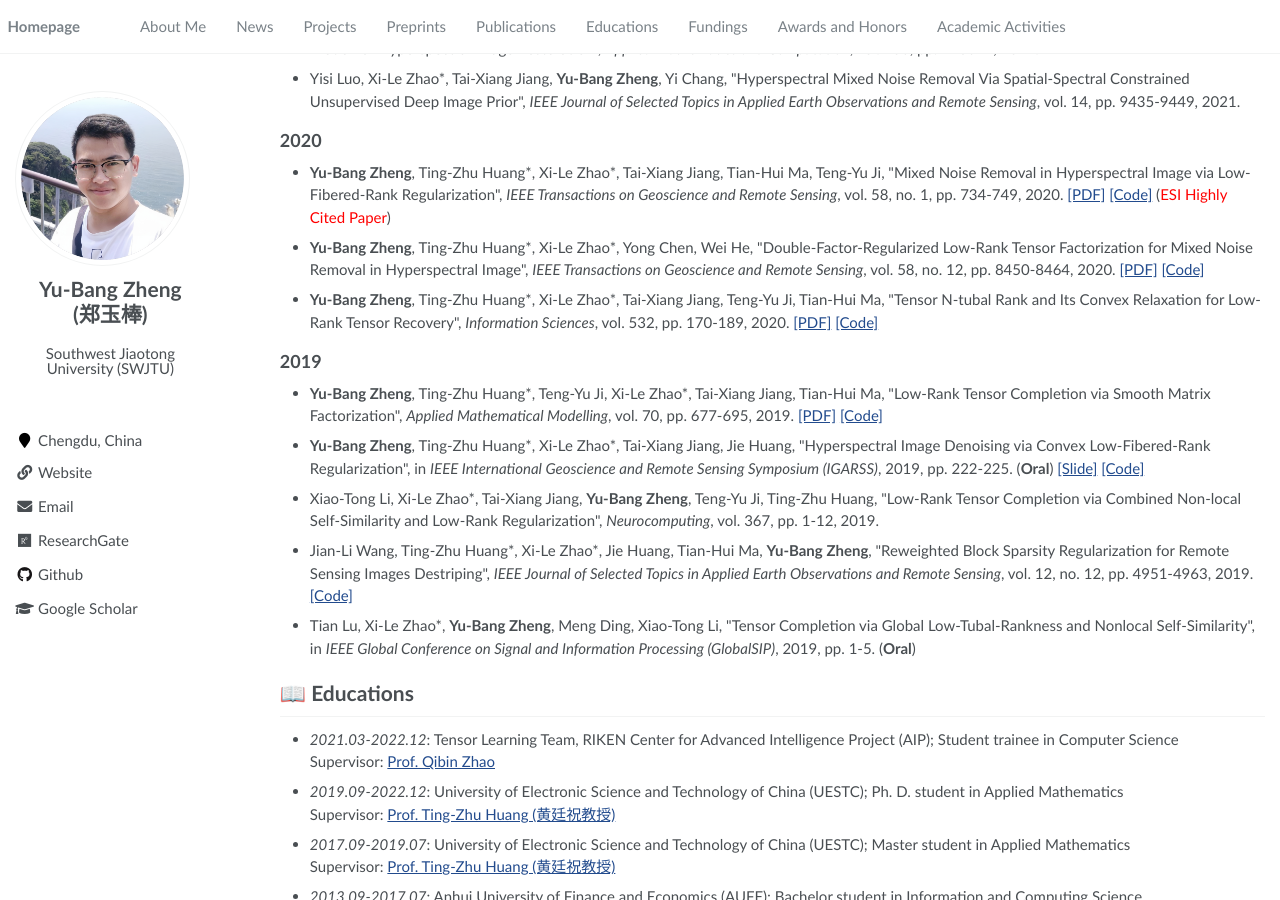
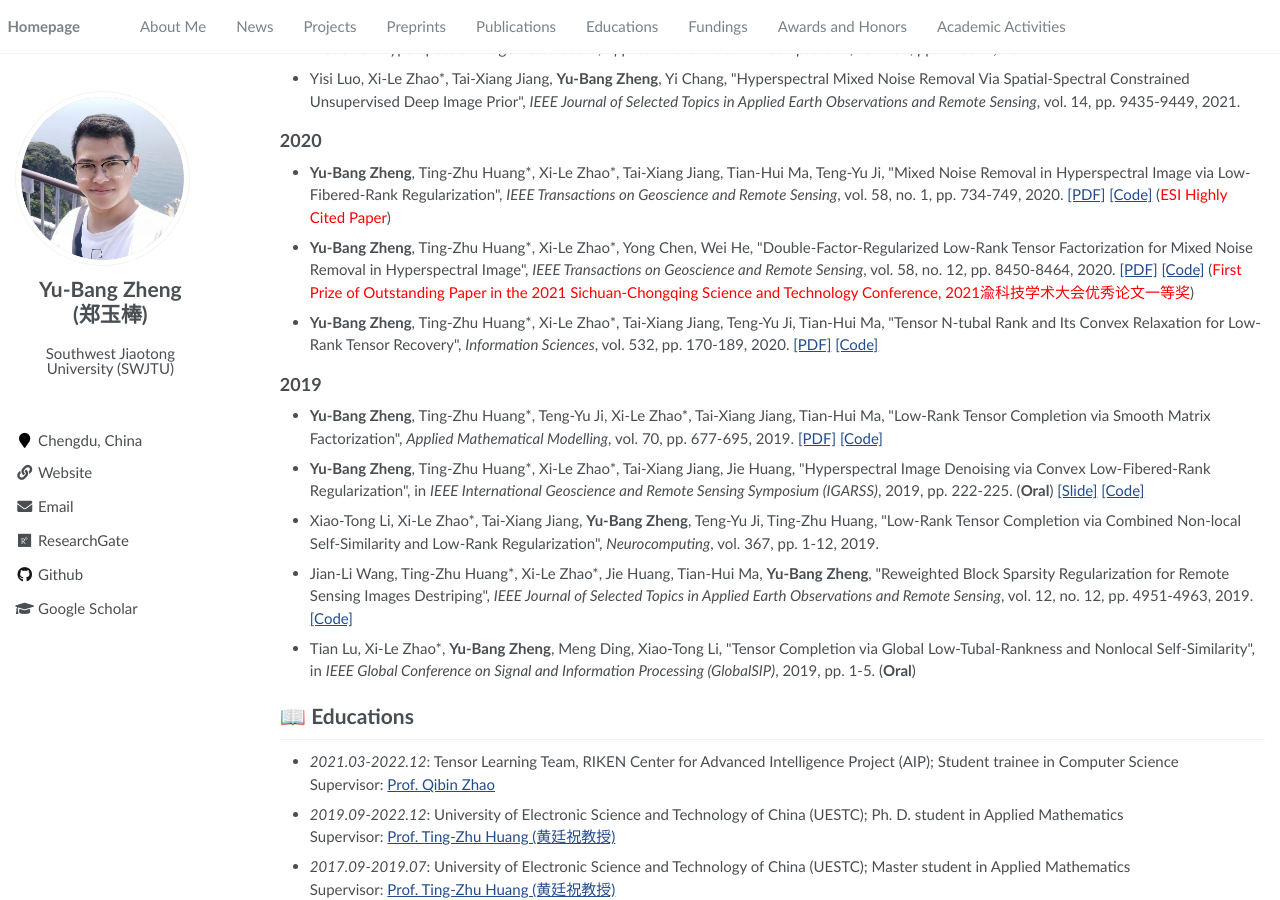
Before and after one commit to YuBangZheng/yubangzheng.github.io, a Jekyll site: the page built from pages/about.md, in a window 1280 px wide and 900 px high, scrolled down 1788 px. Built offline with Jekyll 4.4.1, drawn with Linux system fonts in a browser that asks for light colours; a script that is not in the unit is left out.

Commit message:
Update about.md

```diff
--- a/pages/about.md
+++ b/pages/about.md
@@ -115,7 +115,7 @@
 
 - **Yu-Bang Zheng**, Ting-Zhu Huang\*, Xi-Le Zhao\*, Tai-Xiang Jiang, Tian-Hui Ma, Teng-Yu Ji, \"Mixed Noise Removal in Hyperspectral Image via Low-Fibered-Rank Regularization\", _IEEE Transactions on Geoscience and Remote Sensing_, vol. 58, no. 1, pp. 734-749, 2020. [[PDF]](https://ieeexplore.ieee.org/document/8854307) [[Code]](https://yubangzheng.github.io/codes/code_TGRS_low-fibered-rank.zip) (<span style="color:red">ESI Highly Cited Paper</span>)
 
-- **Yu-Bang Zheng**, Ting-Zhu Huang\*, Xi-Le Zhao\*, Yong Chen, Wei He, \"Double-Factor-Regularized Low-Rank Tensor Factorization for Mixed Noise Removal in Hyperspectral Image\", _IEEE Transactions on Geoscience and Remote Sensing_, vol. 58, no. 12, pp. 8450-8464, 2020. [[PDF]](https://ieeexplore.ieee.org/document/9084248) [[Code]](https://yubangzheng.github.io/codes/code_LRTFDFR.zip)
+- **Yu-Bang Zheng**, Ting-Zhu Huang\*, Xi-Le Zhao\*, Yong Chen, Wei He, \"Double-Factor-Regularized Low-Rank Tensor Factorization for Mixed Noise Removal in Hyperspectral Image\", _IEEE Transactions on Geoscience and Remote Sensing_, vol. 58, no. 12, pp. 8450-8464, 2020. [[PDF]](https://ieeexplore.ieee.org/document/9084248) [[Code]](https://yubangzheng.github.io/codes/code_LRTFDFR.zip) (<span style="color:red">First Prize of Outstanding Paper in the 2021 Sichuan-Chongqing Science and Technology Conference, 2021渝科技学术大会优秀论文一等奖</span>)
 
 - **Yu-Bang Zheng**, Ting-Zhu Huang\*, Xi-Le Zhao\*, Tai-Xiang Jiang, Teng-Yu Ji, Tian-Hui Ma, \"Tensor N-tubal Rank and Its Convex Relaxation for Low-Rank Tensor Recovery\", _Information Sciences_, vol. 532, pp. 170-189, 2020. [[PDF]](https://www.sciencedirect.com/science/article/pii/S0020025520303923) [[Code]](https://yubangzheng.github.io/codes/code_WSTNN.zip)
 
```
